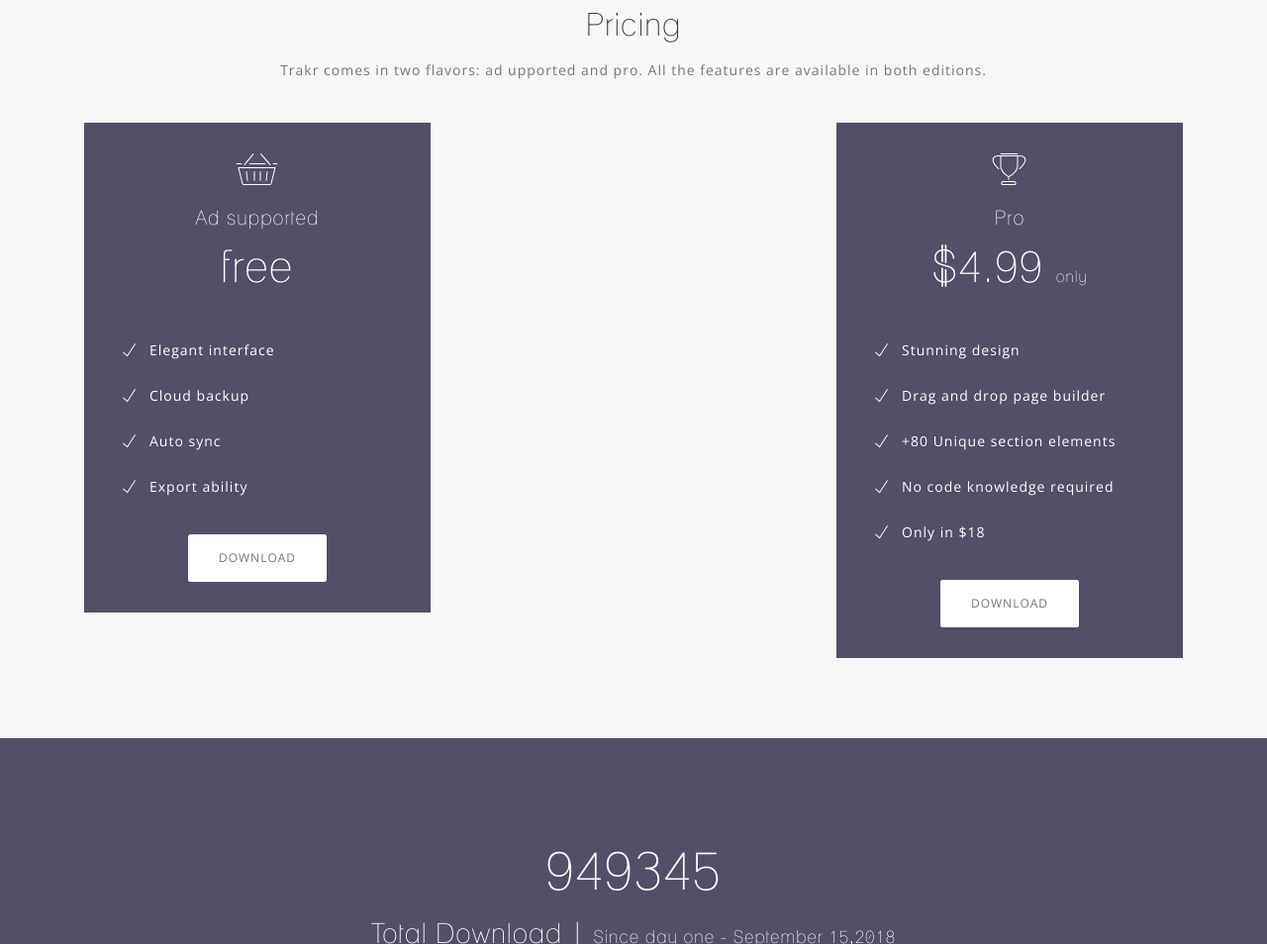
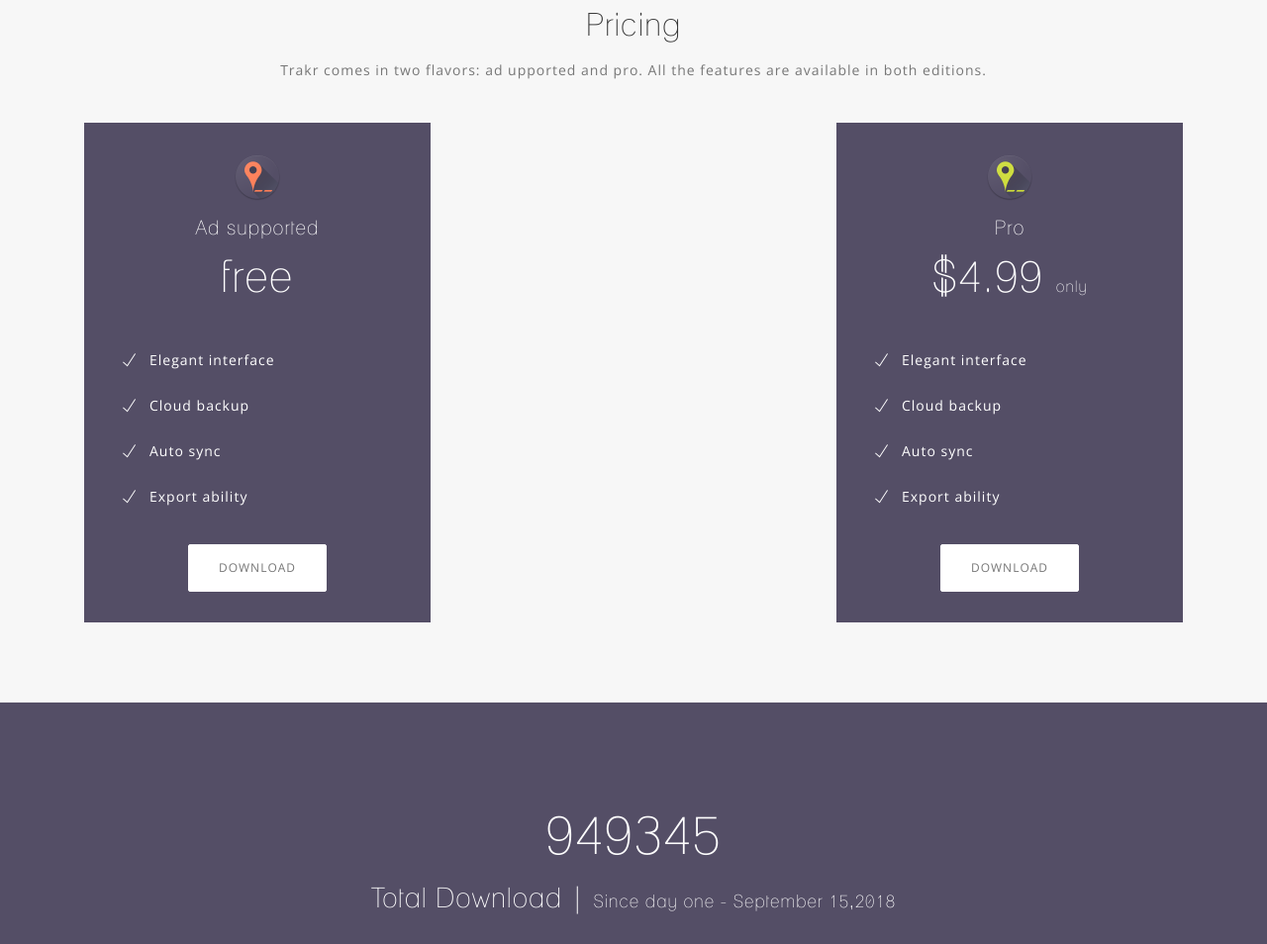
Before and after one commit to trakrapp/trakrapp.github.io, a plain HTML site: page index.html in a window 1280 px wide. Shown: the part 3673-4627 px from the top of the page at 99% size. Drawn offline with nearby package versions, Linux system fonts and the light colour scheme.

Commit message:
added icons to flavors

```diff
--- a/index.html
+++ b/index.html
@@ -275,7 +275,7 @@
                     <div class="col-md-4 col-xs-6 sm-padding wow fadeInRight" data-wow-delay="0ms" data-wow-duration="800ms">
                         <div class="pricing-box mid bg-white padding-35 ptb-30 bd">
                            <div class="pricing-head pb-10 text-center">
-                                <i class="text-white icon-basket"></i>
+                                <i class="text-white"><img src="img/ic_launcher_free.png" width="48" height="48"></i>
                                 <h4 class="text-white fz-20 mt-15">Ad supported</h4>
                                 <h3 class="text-white fz-45">free</h3>
                             </div>
@@ -300,17 +300,16 @@
                      <div class="col-md-4 col-xs-6 sm-padding wow fadeInLeft" data-wow-delay="0ms" data-wow-duration="800ms">
                         <div class="pricing-box mid bg-white padding-35 ptb-30 bd">
                            <div class="pricing-head text-center pb-10">
-                                <i class="text-white icon-trophy"></i>
+                                <i class="text-white"><img src="img/ic_launcher_pro.png" width="48" height="48"></i>
                                 <h4 class="text-white fz-20 mt-15">Pro</h4>
                                 <h3 class="text-white fz-45">$4.99 <span class="fz-16">only</span></h3>
                             </div>
                             <div class="pricing-content ptb-25">
                                <ul class="pricing-list text-white">
-                                  <li>Stunning design</li>
-                                   <li>Drag and drop page builder</li>
-                                   <li>+80 Unique section elements</li>
-                                   <li>No code knowledge required</li>
-                                   <li>Only in $18</li>
+                                  <li>Elegant interface</li>
+                                   <li>Cloud backup</li>
+                                   <li>Auto sync</li>
+                                   <li>Export ability</li>
                                </ul>
                             </div>
                             <div class="pricing-footer text-center">
```
Also changed, not shown: img/ic_launcher_free.png (added), img/ic_launcher_pro.png (added), 2 other files.
